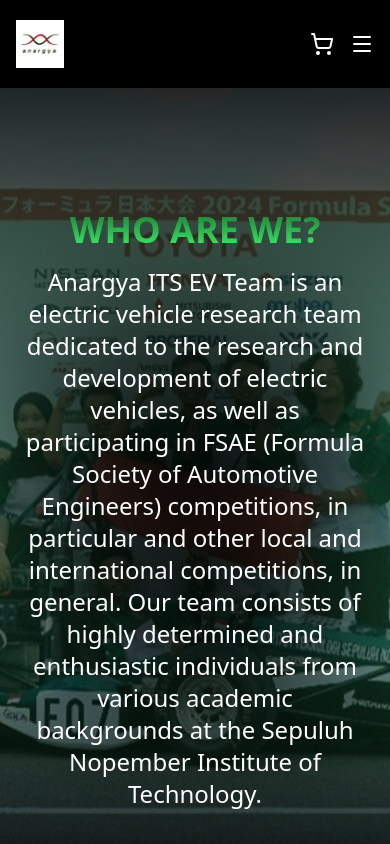
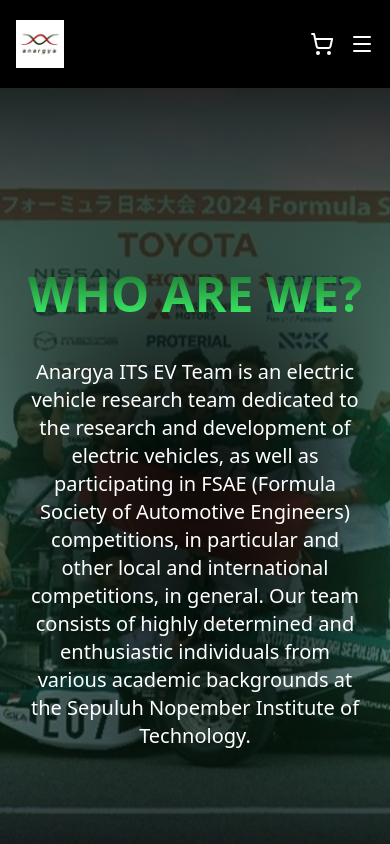
Before and after one commit to dzakyahnaf/anargya-specialtask, a Next.js app: page / in a window 390 px wide. Shown: the top 844 px of the page. Built offline with nearby package versions, Linux system fonts and the light colour scheme.

Commit message:
fix: responsive

```diff
--- a/src/app/page.tsx
+++ b/src/app/page.tsx
@@ -10,7 +10,7 @@ export default async function Index() {
         background: "linear-gradient(145deg, #000000 40%, #3CF167 200%)",
       }}
     >
-      <div className="relative flex min-h-screen w-full flex-col items-center justify-center gap-4 p-6 md:gap-8">
+      <div className="relative flex min-h-screen w-full flex-col items-center justify-center gap-10 p-6 md:gap-8">
         <div className="absolute inset-0">
           <Image
             src="/images/hero.png"
@@ -38,7 +38,7 @@ export default async function Index() {
         />
 
         <h1
-          className="relative z-10 max-w-5xl text-center text-4xl font-bold md:text-6xl lg:text-7xl"
+          className="relative z-10 max-w-5xl text-center text-5xl font-bold md:text-6xl lg:text-7xl"
           style={{
             background:
               "linear-gradient(to bottom, #000000 -100%, #3CF167 100%)",
@@ -49,7 +49,7 @@ export default async function Index() {
         >
           WHO ARE WE?
         </h1>
-        <p className="relative z-10 max-w-5xl text-center text-2xl text-white md:text-2xl">
+        <p className="relative z-10 max-w-5xl text-center text-xl text-white md:text-2xl">
           Anargya ITS EV Team is an electric vehicle research team dedicated to
           the research and development of electric vehicles, as well as
           participating in FSAE (Formula Society of Automotive Engineers)
@@ -88,7 +88,7 @@ export default async function Index() {
         </div>
       </div>
 
-      <div className="flex h-fit w-full flex-col items-center justify-center gap-4 bg-black py-16 md:gap-[50px]">
+      <div className="flex h-fit w-full flex-col items-center justify-center gap-4 bg-black pb-20 gap-16 md:gap-[50px]">
         <h1 className="bg-gradient-to-r from-green-100 to-green-400 bg-clip-text text-center text-2xl font-bold text-transparent md:text-5xl">
           WHAT THEY SAY ABOUT FSAE JOURNEY?
         </h1>
@@ -168,10 +168,10 @@ export default async function Index() {
         </div>
 
         {/* Content */}
-        <h1 className="relative z-10 max-w-4xl border-white text-center text-2xl font-bold text-white md:text-4xl lg:text-5xl">
+        <h1 className="relative z-10 max-w-xl border-white text-center text-2xl font-bold text-white md:text-4xl lg:text-6xl">
           See What Drives Innovation.
         </h1>
-        <h2 className="font-regular relative z-10 max-w-3xl text-center text-base text-white md:text-lg lg:text-xl">
+        <h2 className="font-regular relative z-10 max-w-3xl text-center text-base text-white md:text-lg lg:text-2xl">
           Browse through our latest vehicle and motorcycle lineup that defines
           style, speed, and sustainability.
         </h2>
```
Also changed, not shown: 1 other file (tests, documents, lock files or other folders).
